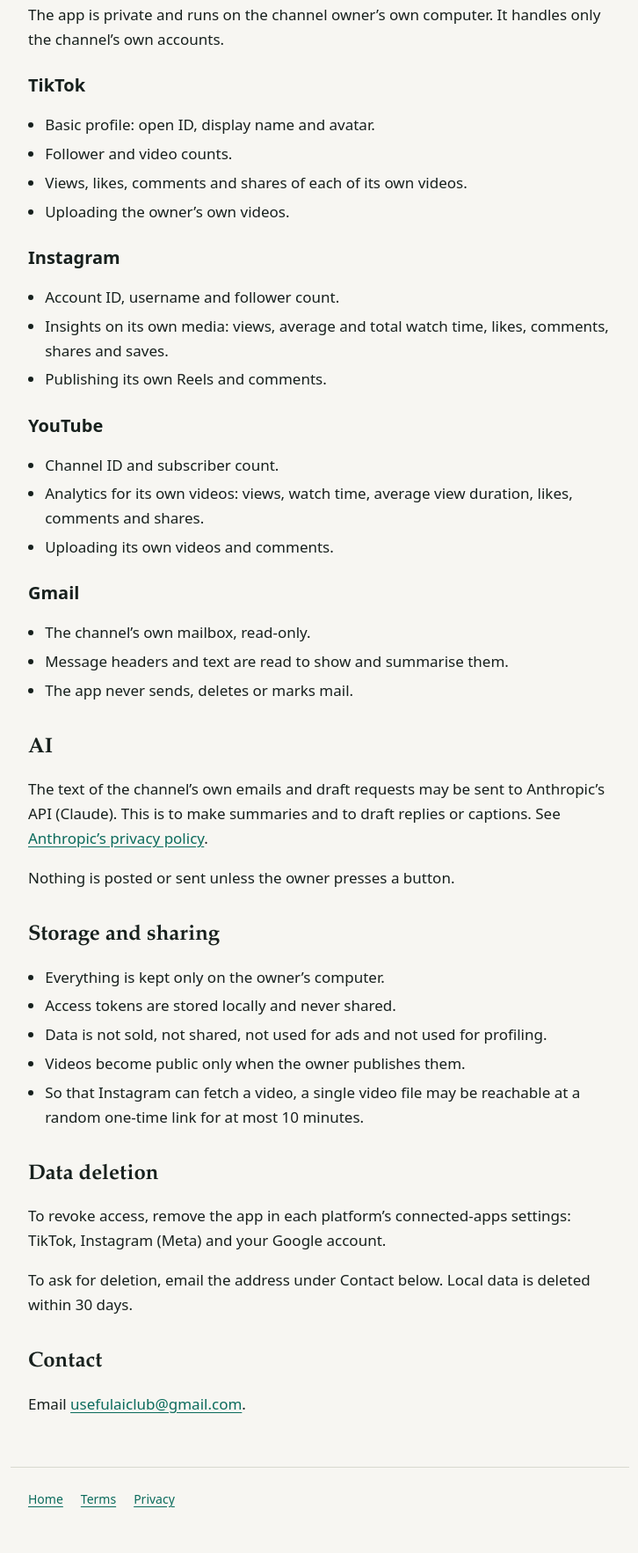
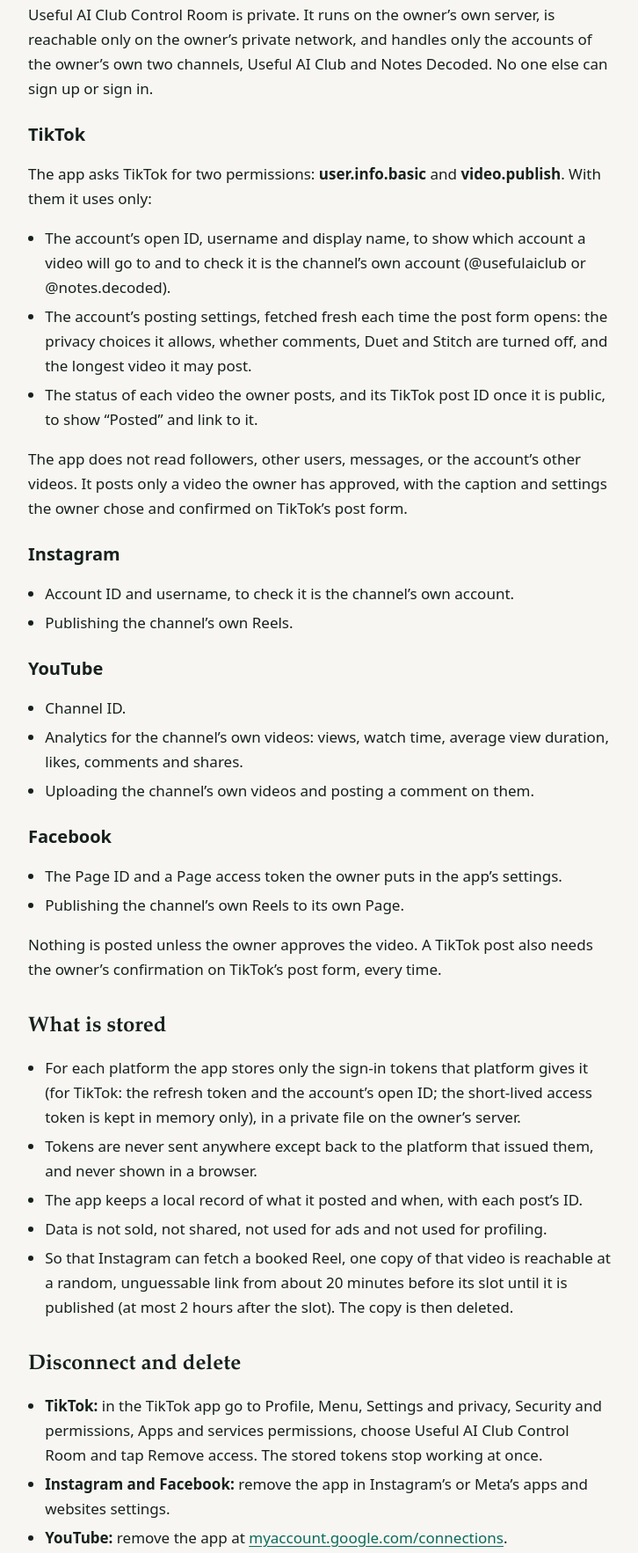
Before and after one commit to usefulaiclub/usefulaiclub.github.io, a plain HTML site: page privacy.html in a window 1280 px wide. Shown: the part 566-2331 px from the top of the page at 88% size, without its empty margins (276-1002 px from the left). Drawn offline with Linux system fonts and the light colour scheme.

Commit message:
Control Room section for both channels, privacy and terms updated (2026-11-27)

```diff
--- a/privacy.html
+++ b/privacy.html
@@ -12,7 +12,7 @@
 <header><a class="mark" href="./">Useful <span>AI</span> Club</a></header>
 <main>
 <h1>Privacy Policy</h1>
-<p class="meta">Effective 23 October 2026. Covers this website and the app Useful AI Club Control Room.</p>
+<p class="meta">Effective 27 November 2026. Covers this website and the app Useful AI Club Control Room.</p>
 
 <h2>This website</h2>
 <ul>
@@ -23,53 +23,53 @@
 <p>The site is hosted on GitHub Pages. GitHub may keep standard server logs. See <a href="https://docs.github.com/en/site-policy/privacy-policies/github-general-privacy-statement">GitHub&rsquo;s privacy statement</a>.</p>
 
 <h2>The app</h2>
-<p>The app is private and runs on the channel owner&rsquo;s own computer. It handles only the channel&rsquo;s own accounts.</p>
+<p>Useful AI Club Control Room is private. It runs on the owner&rsquo;s own server, is reachable only on the owner&rsquo;s private network, and handles only the accounts of the owner&rsquo;s own two channels, Useful AI Club and Notes Decoded. No one else can sign up or sign in.</p>
 
-<h3>TikTok</h3>
+<h3 id="tiktok">TikTok</h3>
+<p>The app asks TikTok for two permissions: <b>user.info.basic</b> and <b>video.publish</b>. With them it uses only:</p>
 <ul>
-<li>Basic profile: open ID, display name and avatar.</li>
-<li>Follower and video counts.</li>
-<li>Views, likes, comments and shares of each of its own videos.</li>
-<li>Uploading the owner&rsquo;s own videos.</li>
+<li>The account&rsquo;s open ID, username and display name, to show which account a video will go to and to check it is the channel&rsquo;s own account (@usefulaiclub or @notes.decoded).</li>
+<li>The account&rsquo;s posting settings, fetched fresh each time the post form opens: the privacy choices it allows, whether comments, Duet and Stitch are turned off, and the longest video it may post.</li>
+<li>The status of each video the owner posts, and its TikTok post ID once it is public, to show &ldquo;Posted&rdquo; and link to it.</li>
 </ul>
+<p>The app does not read followers, other users, messages, or the account&rsquo;s other videos. It posts only a video the owner has approved, with the caption and settings the owner chose and confirmed on TikTok&rsquo;s post form.</p>
 
 <h3>Instagram</h3>
 <ul>
-<li>Account ID, username and follower count.</li>
-<li>Insights on its own media: views, average and total watch time, likes, comments, shares and saves.</li>
-<li>Publishing its own Reels and comments.</li>
+<li>Account ID and username, to check it is the channel&rsquo;s own account.</li>
+<li>Publishing the channel&rsquo;s own Reels.</li>
 </ul>
 
 <h3>YouTube</h3>
 <ul>
-<li>Channel ID and subscriber count.</li>
-<li>Analytics for its own videos: views, watch time, average view duration, likes, comments and shares.</li>
-<li>Uploading its own videos and comments.</li>
+<li>Channel ID.</li>
+<li>Analytics for the channel&rsquo;s own videos: views, watch time, average view duration, likes, comments and shares.</li>
+<li>Uploading the channel&rsquo;s own videos and posting a comment on them.</li>
+</ul>
+<h3>Facebook</h3>
+<ul>
+<li>The Page ID and a Page access token the owner puts in the app&rsquo;s settings.</li>
+<li>Publishing the channel&rsquo;s own Reels to its own Page.</li>
 </ul>
 
-<h3>Gmail</h3>
+<p>Nothing is posted unless the owner approves the video. A TikTok post also needs the owner&rsquo;s confirmation on TikTok&rsquo;s post form, every time.</p>
+
+<h2 id="storage">What is stored</h2>
 <ul>
-<li>The channel&rsquo;s own mailbox, read-only.</li>
-<li>Message headers and text are read to show and summarise them.</li>
-<li>The app never sends, deletes or marks mail.</li>
+<li>For each platform the app stores only the sign-in tokens that platform gives it (for TikTok: the refresh token and the account&rsquo;s open ID; the short-lived access token is kept in memory only), in a private file on the owner&rsquo;s server.</li>
+<li>Tokens are never sent anywhere except back to the platform that issued them, and never shown in a browser.</li>
+<li>The app keeps a local record of what it posted and when, with each post&rsquo;s ID.</li>
+<li>Data is not sold, not shared, not used for ads and not used for profiling.</li>
+<li>So that Instagram can fetch a booked Reel, one copy of that video is reachable at a random, unguessable link from about 20 minutes before its slot until it is published (at most 2 hours after the slot). The copy is then deleted.</li>
 </ul>
 
-<h2>AI</h2>
-<p>The text of the channel&rsquo;s own emails and draft requests may be sent to Anthropic&rsquo;s API (Claude). This is to make summaries and to draft replies or captions. See <a href="https://www.anthropic.com/legal/privacy">Anthropic&rsquo;s privacy policy</a>.</p>
-<p>Nothing is posted or sent unless the owner presses a button.</p>
-
-<h2>Storage and sharing</h2>
+<h2 id="data-deletion">Disconnect and delete</h2>
 <ul>
-<li>Everything is kept only on the owner&rsquo;s computer.</li>
-<li>Access tokens are stored locally and never shared.</li>
-<li>Data is not sold, not shared, not used for ads and not used for profiling.</li>
-<li>Videos become public only when the owner publishes them.</li>
-<li>So that Instagram can fetch a video, a single video file may be reachable at a random one-time link for at most 10 minutes.</li>
+<li><b>TikTok:</b> in the TikTok app go to Profile, Menu, Settings and privacy, Security and permissions, Apps and services permissions, choose Useful AI Club Control Room and tap Remove access. The stored tokens stop working at once.</li>
+<li><b>Instagram and Facebook:</b> remove the app in Instagram&rsquo;s or Meta&rsquo;s apps and websites settings.</li>
+<li><b>YouTube:</b> remove the app at <a href="https://myaccount.google.com/connections">myaccount.google.com/connections</a>.</li>
 </ul>
-
-<h2 id="data-deletion">Data deletion</h2>
-<p>To revoke access, remove the app in each platform&rsquo;s connected-apps settings: TikTok, Instagram (Meta) and your Google account.</p>
-<p>To ask for deletion, email the address under Contact below. Local data is deleted within 30 days.</p>
+<p>To ask for the local tokens and records to be deleted, email the address below. They are deleted within 30 days.</p>
 
 <h2>Contact</h2>
 <p>Email <a href="mailto:usefulaiclub@gmail.com">usefulaiclub@gmail.com</a>.</p>
--- a/style.css
+++ b/style.css
@@ -33,8 +33,11 @@ a.mark{font-size:var(--s-lg);letter-spacing:-.01em}
 .promise{margin-top:2.5rem;padding:1.5rem 1.25rem;border-radius:1rem;background:var(--card);border:1px solid var(--line)}
 .promise h2{margin:0 0 1rem;font-size:var(--s-xl)}
 .promise ol{list-style:none;margin:0;padding:0;counter-reset:p;display:grid;gap:.85rem}
-.promise li{counter-increment:p;position:relative;padding-left:2.25rem;margin:0}
-.promise li::before{content:counter(p);position:absolute;left:0;top:.1em;font:700 var(--s-xl)/1 var(--serif);color:var(--accent)}
+.promise ol li{counter-increment:p;position:relative;padding-left:2.25rem;margin:0}
+.app ul{margin:0 0 1rem;padding-left:1.2rem}
+.app p{margin:0 0 1rem}
+.app p:last-child{margin-bottom:0}
+.promise ol li::before{content:counter(p);position:absolute;left:0;top:.1em;font:700 var(--s-xl)/1 var(--serif);color:var(--accent)}
 footer{padding-block:1.5rem 2.5rem;border-top:1px solid var(--line);color:var(--muted);font-size:var(--s-sm)}
 footer p{margin:.5rem 0}
 footer nav a{margin-right:1.25rem}
```
Also changed, not shown: index.html (+12 -0 lines), terms.html (+10 -4 lines).
